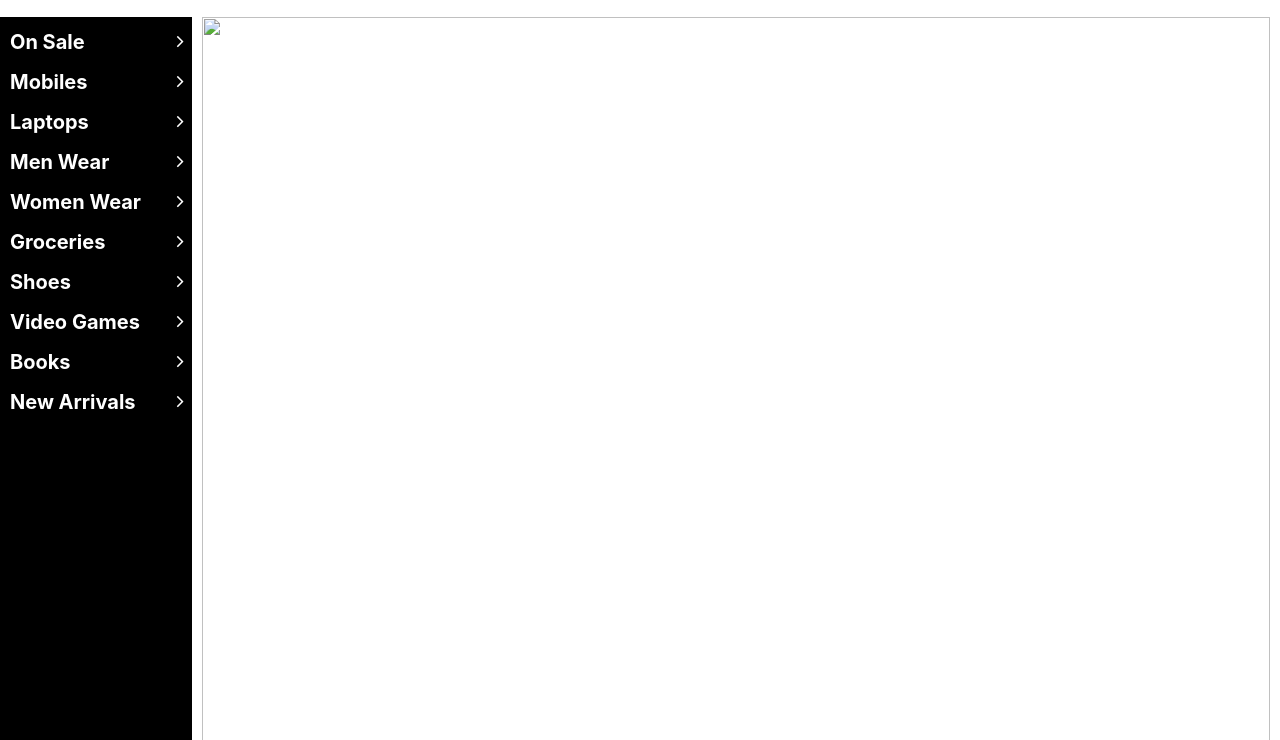
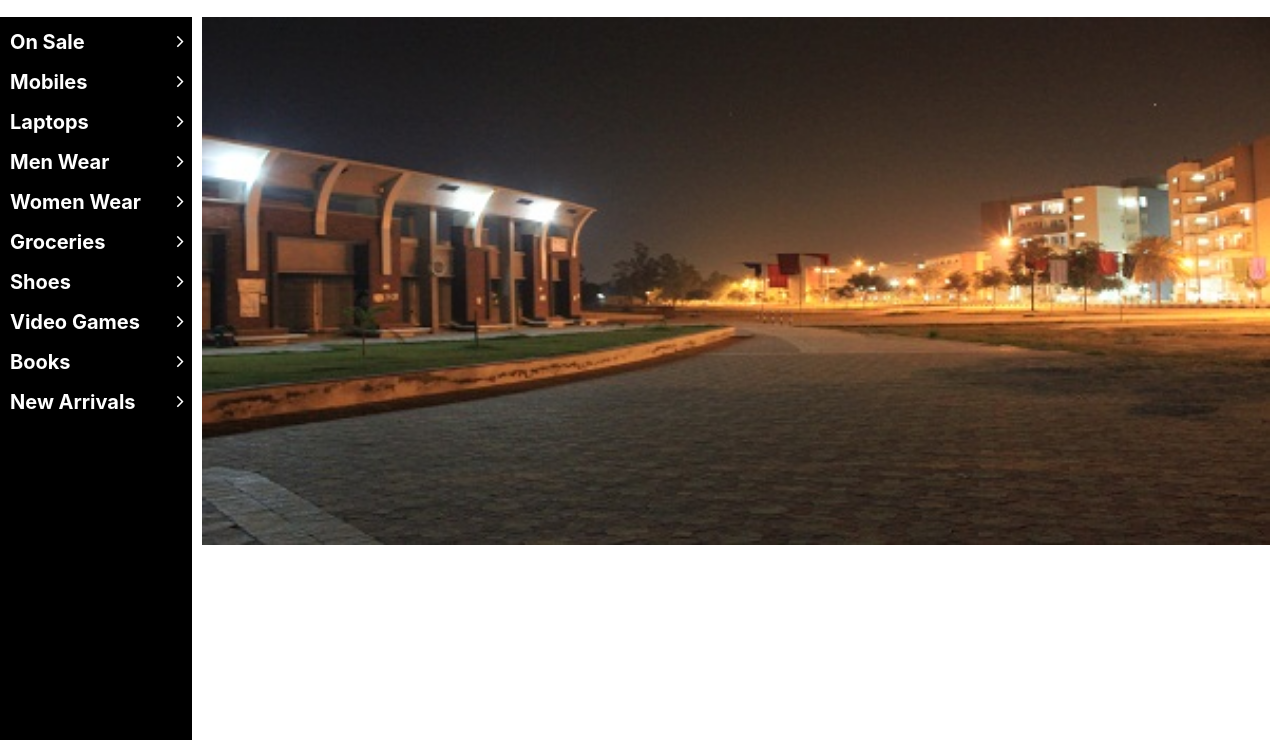
Before and after one commit to harmohanjeetkaur/COS-THAPAR, a plain HTML site: page index.html in a window 1280 px wide. Shown: the part 60-800 px from the top of the page. Drawn offline with nearby package versions, Linux system fonts and the light colour scheme; files whose address does not match are found by name.

Commit message:
Update index.html

```diff
--- a/index.html
+++ b/index.html
@@ -164,7 +164,7 @@
         <div id="slider" class="carousel slide carousel-fade" data-ride="carousel">
             <div class="carousel-inner">
               <div class="carousel-item active">
-           <img src="./E:\COS THAPAR\Codes and Related Files\ab1.jpg" class="d-block w-100" >
+           <img src="E:\COS THAPAR\Codes and Related Files\ab1.jpg" class="d-block w-100" >
 
               </div>
               <div class="carousel-item">
```
